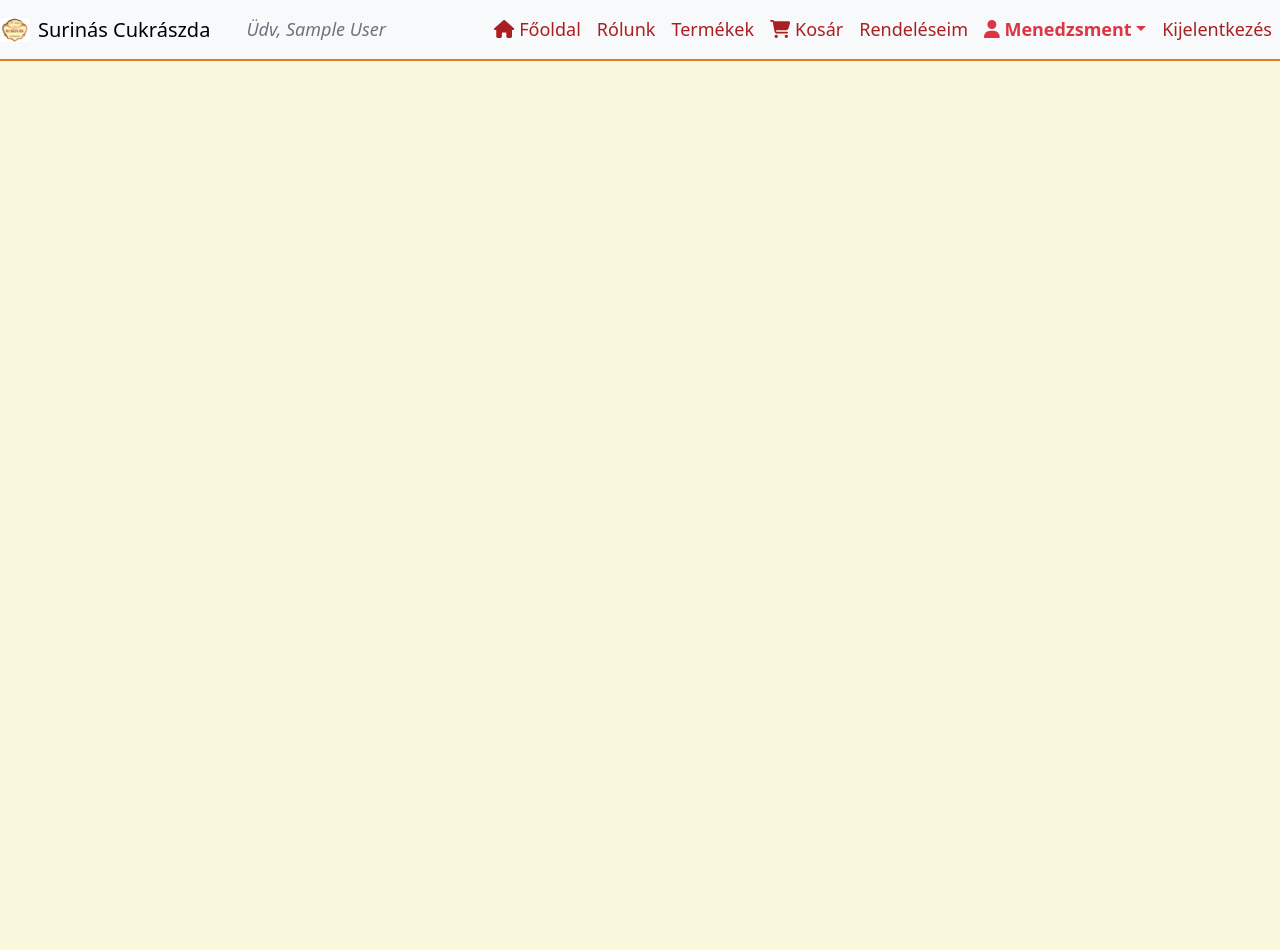
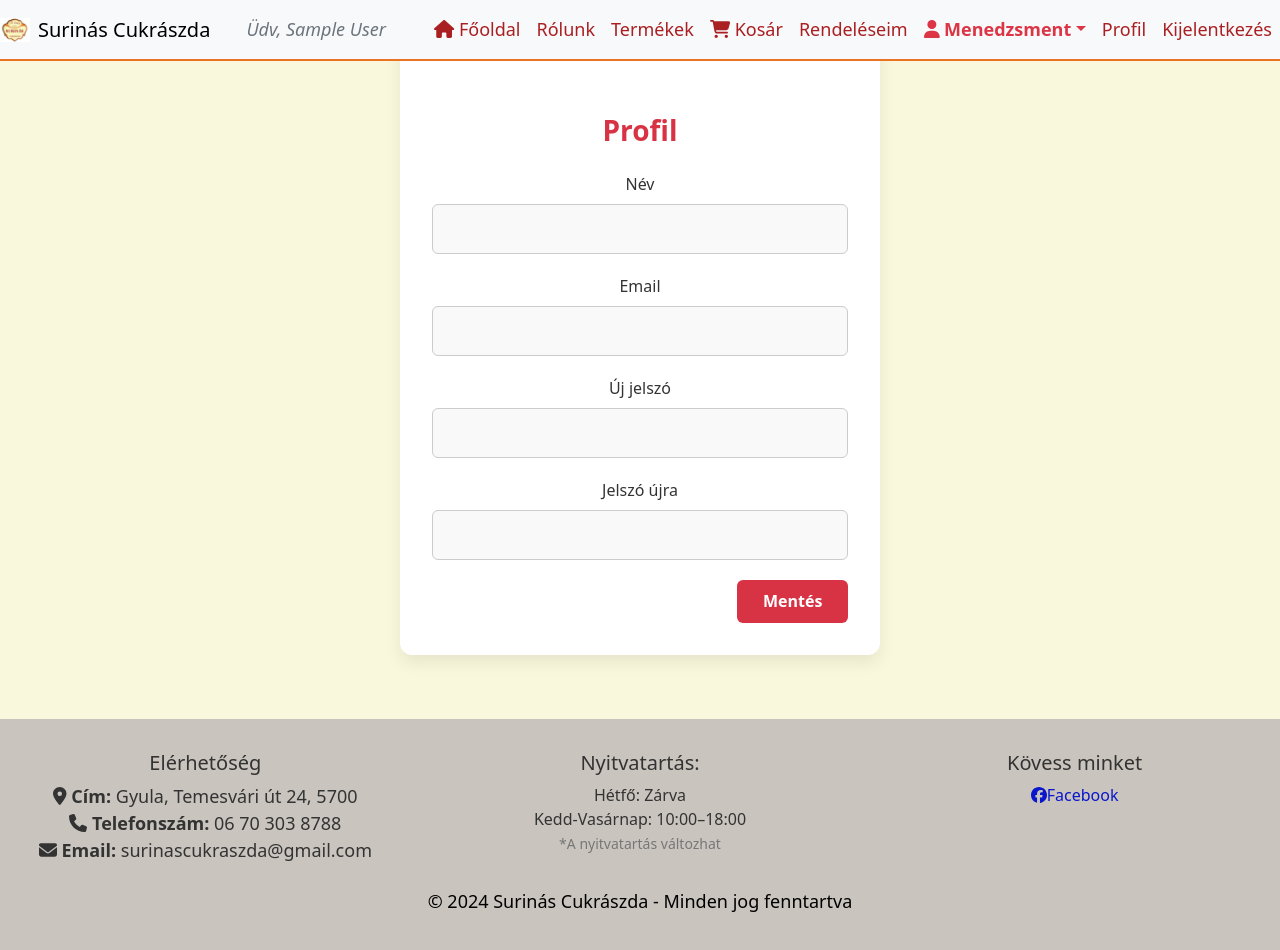
Before and after one commit to SurinasLazo/SurinasCukraszda, a React (Vite) app in the folder Frontend/SurinasCukraszda/: page /profile in a window 1280 px wide. Shown: the top 950 px of the page. Before the commit the page ends 800 px from the top, so only its background shows below. Built offline with nearby package versions, Linux system fonts and the light colour scheme; no server answers; sample sign-in values are in the browser's storage.

Commit message:
Profile data changer page

```diff
--- a/Frontend/SurinasCukraszda/src/App.jsx
+++ b/Frontend/SurinasCukraszda/src/App.jsx
@@ -19,6 +19,7 @@ import AdminOrdersPage from "./admin/AdminOrdersPage";
 import { LocalizationProvider } from "@mui/x-date-pickers/LocalizationProvider";
 import { AdapterDayjs } from "@mui/x-date-pickers/AdapterDayjs";
 import MyOrders from "./Orders/MyOrders";
+import Profile from "./Profile/Profile";
 
 function App() {
   return (
@@ -34,6 +35,7 @@ function App() {
           <Route path="/product/:productId" element={<ProductDetail />} />
           <Route path="/admin/products" element={<AdminProductList />} />
           <Route path="/my-orders" element={<MyOrders />} />
+          <Route path="/profile" element={<Profile />} />
           <Route
             path="/admin/products/create"
             element={<AdminProductCreate />}
--- a/Frontend/SurinasCukraszda/src/Header.jsx
+++ b/Frontend/SurinasCukraszda/src/Header.jsx
@@ -176,6 +176,17 @@ export default function Header() {
                         </ul>
                       </li>
                     )}
+                    {user && (
+                      <li className="nav-item">
+                        <Link
+                          className="nav-link"
+                          to="/profile"
+                          onClick={collapseNav}
+                        >
+                          Profil
+                        </Link>
+                      </li>
+                    )}
                     <li className="nav-item">
                       <button
                         className="btn btn-link nav-link"
--- a/Frontend/SurinasCukraszda/src/Orders/MyOrders.css
+++ b/Frontend/SurinasCukraszda/src/Orders/MyOrders.css
@@ -14,7 +14,6 @@
   font-size: 2rem;
   font-weight: 600;
   margin-bottom: 1.5rem;
-  /* Balra hagyjuk, mert máshol nem akarod túlszabályozni */
   text-align: left;
 }
 
@@ -42,7 +41,6 @@
   display: flex;
   flex-wrap: wrap;
   gap: 1rem;
-  font-size: 0.9rem;
   color: #555;
   margin-top: 0.5rem;
 }
--- /dev/null
+++ b/Frontend/SurinasCukraszda/src/Profile/Profile.css
@@ -0,0 +1,90 @@
+.profile-container {
+  max-width: 480px;
+  margin: 2rem auto 4rem;
+  padding: 2rem;
+  background: #fff;
+  border-radius: 12px;
+  box-shadow: 0 8px 16px rgba(0, 0, 0, 0.08);
+}
+
+/* Profil fejléc */
+.profile-container h2 {
+  text-align: center;
+  color: var(--primary-color);
+  margin-bottom: 1.5rem;
+  font-size: 1.75rem;
+  font-weight: 600;
+}
+
+/* Az űrlap maga */
+.profile-form {
+  display: flex;
+  flex-direction: column;
+  gap: 1.25rem;
+}
+
+/* Címkék + mezők */
+.profile-form label {
+  display: flex;
+  flex-direction: column;
+  font-weight: 500;
+  color: #333;
+}
+
+.profile-form input {
+  margin-top: 0.5rem;
+  padding: 0.75rem 1rem;
+  font-size: 1rem;
+  border: 1px solid #ccc;
+  border-radius: 6px;
+  background-color: #f9f9f9;
+  color: #333;
+}
+
+.profile-form input::placeholder {
+  color: #777;
+}
+/* Fókusz effekt */
+.profile-form input:focus {
+  outline: none;
+  border-color: var(--primary-color);
+  box-shadow: 0 0 0 3px rgba(216, 51, 68, 0.15);
+}
+
+/* Jelszó mezők betűköz */
+.profile-form input[type="password"] {
+  letter-spacing: 0.1em;
+}
+
+/* Mentés gomb */
+.profile-form .btn {
+  align-self: flex-end;
+  padding: 0.6rem 1.6rem;
+  font-size: 1rem;
+  font-weight: 600;
+  background-color: var(--primary-color);
+  border: none;
+  border-radius: 6px;
+  color: #fff;
+  transition: background-color 0.2s;
+}
+.profile-form .btn:hover {
+  background-color: #c31f2e;
+}
+
+/* Mobilról beljebb húzva */
+@media (max-width: 576px) {
+  .profile-container {
+    margin: 1rem;
+    padding: 1.5rem;
+  }
+  .profile-form input {
+    font-size: 0.95rem;
+    padding: 0.6rem 0.8rem;
+  }
+  .profile-form .btn {
+    width: 100%;
+    text-align: center;
+    padding: 0.65rem;
+  }
+}
--- /dev/null
+++ b/Frontend/SurinasCukraszda/src/Profile/Profile.jsx
@@ -0,0 +1,132 @@
+// src/pages/Profile.jsx
+import React, { useState, useEffect } from "react";
+import { useNavigate } from "react-router-dom";
+import Header from "../Header";
+import Footer from "../Footer";
+import useAuthStore from "../store/authStore";
+import { toast } from "react-toastify";
+import "./Profile.css";
+const API = import.meta.env.VITE_API_BASE_URL;
+
+export default function Profile() {
+  const navigate = useNavigate();
+  const token = useAuthStore((s) => s.token);
+  const setUser = useAuthStore((s) => s.setUser);
+
+  const [form, setForm] = useState({
+    name: "",
+    email: "",
+    password: "",
+    confirm: "",
+  });
+  const [loading, setLoading] = useState(true);
+
+  useEffect(() => {
+    if (!token) {
+      navigate("/");
+      return;
+    }
+    fetch(`${API}/api/auth/profile`, {
+      headers: { Authorization: `Bearer ${token}` },
+    })
+      .then((res) => {
+        if (!res.ok) throw new Error();
+        return res.json();
+      })
+      .then(({ user }) => {
+        setForm((f) => ({ ...f, name: user.name, email: user.email }));
+      })
+      .catch(() => toast.error("Profil betöltése sikertelen"))
+      .finally(() => setLoading(false));
+  }, [navigate, token]);
+
+  const handleChange = (e) => {
+    const { name, value } = e.target;
+    setForm((f) => ({ ...f, [name]: value }));
+  };
+
+  const handleSubmit = async (e) => {
+    e.preventDefault();
+    if (form.password && form.password !== form.confirm) {
+      return toast.error("A jelszavak nem egyeznek.");
+    }
+    try {
+      const res = await fetch(`${API}/api/auth/profile`, {
+        method: "PATCH",
+        headers: {
+          "Content-Type": "application/json",
+          Authorization: `Bearer ${token}`,
+        },
+        body: JSON.stringify({
+          name: form.name,
+          email: form.email,
+          password: form.password || undefined,
+        }),
+      });
+      const data = await res.json();
+      if (!res.ok) throw new Error(data.message || "Hiba");
+      // Frissítjük a store‐t is, hogy a headerben is az új név jelenjen meg
+      setUser(data.user);
+      toast.success(data.message);
+      setForm((f) => ({ ...f, password: "", confirm: "" }));
+    } catch (err) {
+      console.error(err);
+      toast.error(err.message || "Profil frissítése sikertelen");
+    }
+  };
+
+  if (loading) return <p className="text-center py-5">Betöltés…</p>;
+
+  return (
+    <>
+      <Header />
+      <div className="profile-container">
+        <h2>Profil</h2>
+        <form className="profile-form" onSubmit={handleSubmit}>
+          <label>
+            Név
+            <input
+              type="text"
+              name="name"
+              value={form.name}
+              onChange={handleChange}
+              required
+            />
+          </label>
+          <label>
+            Email
+            <input
+              type="email"
+              name="email"
+              value={form.email}
+              onChange={handleChange}
+              required
+            />
+          </label>
+          <label>
+            Új jelszó
+            <input
+              type="password"
+              name="password"
+              value={form.password}
+              onChange={handleChange}
+            />
+          </label>
+          <label>
+            Jelszó újra
+            <input
+              type="password"
+              name="confirm"
+              value={form.confirm}
+              onChange={handleChange}
+            />
+          </label>
+          <button type="submit" className="btn btn-primary">
+            Mentés
+          </button>
+        </form>
+      </div>
+      <Footer />
+    </>
+  );
+}
```
Also changed, not shown: 1 other file (tests, documents, lock files or other folders).
